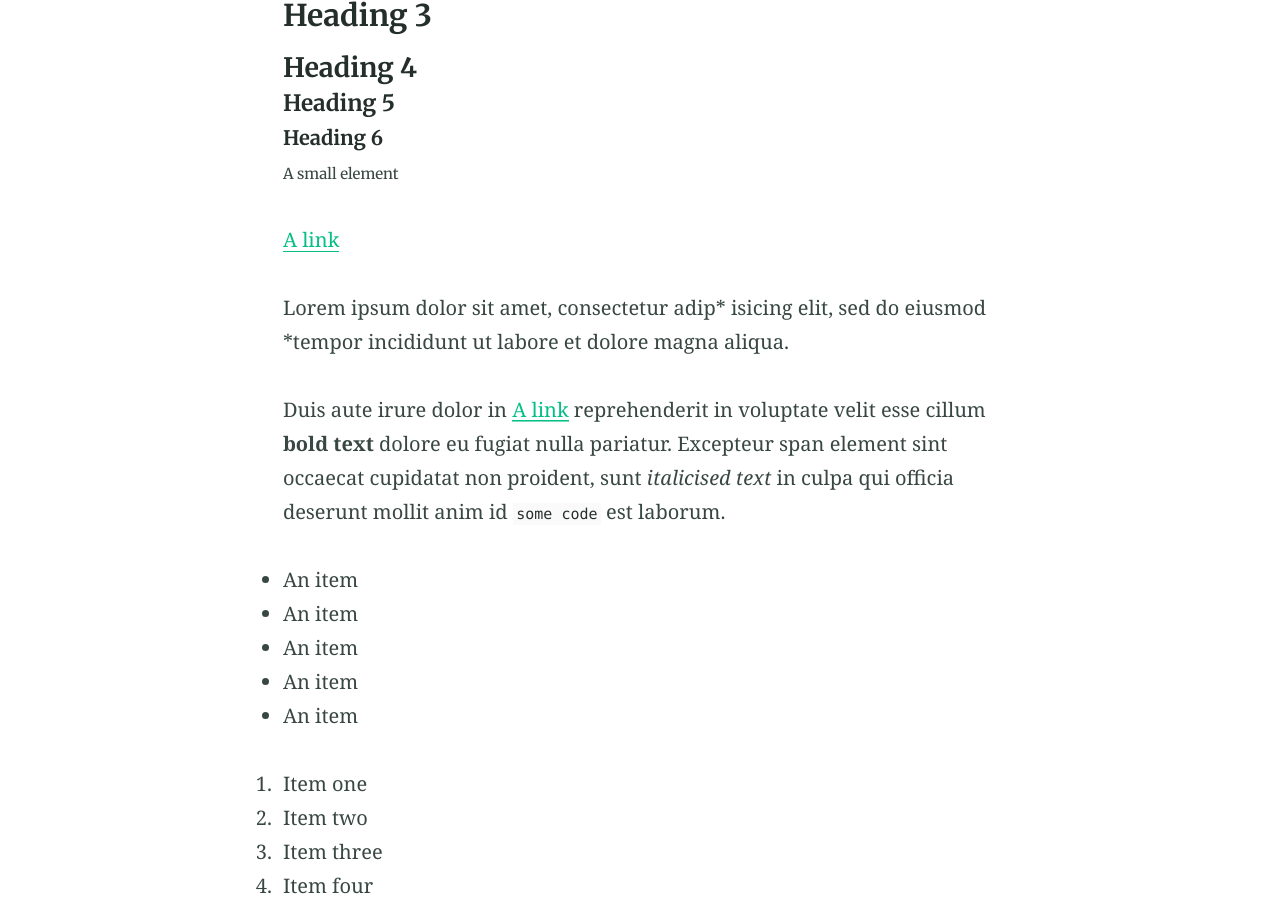
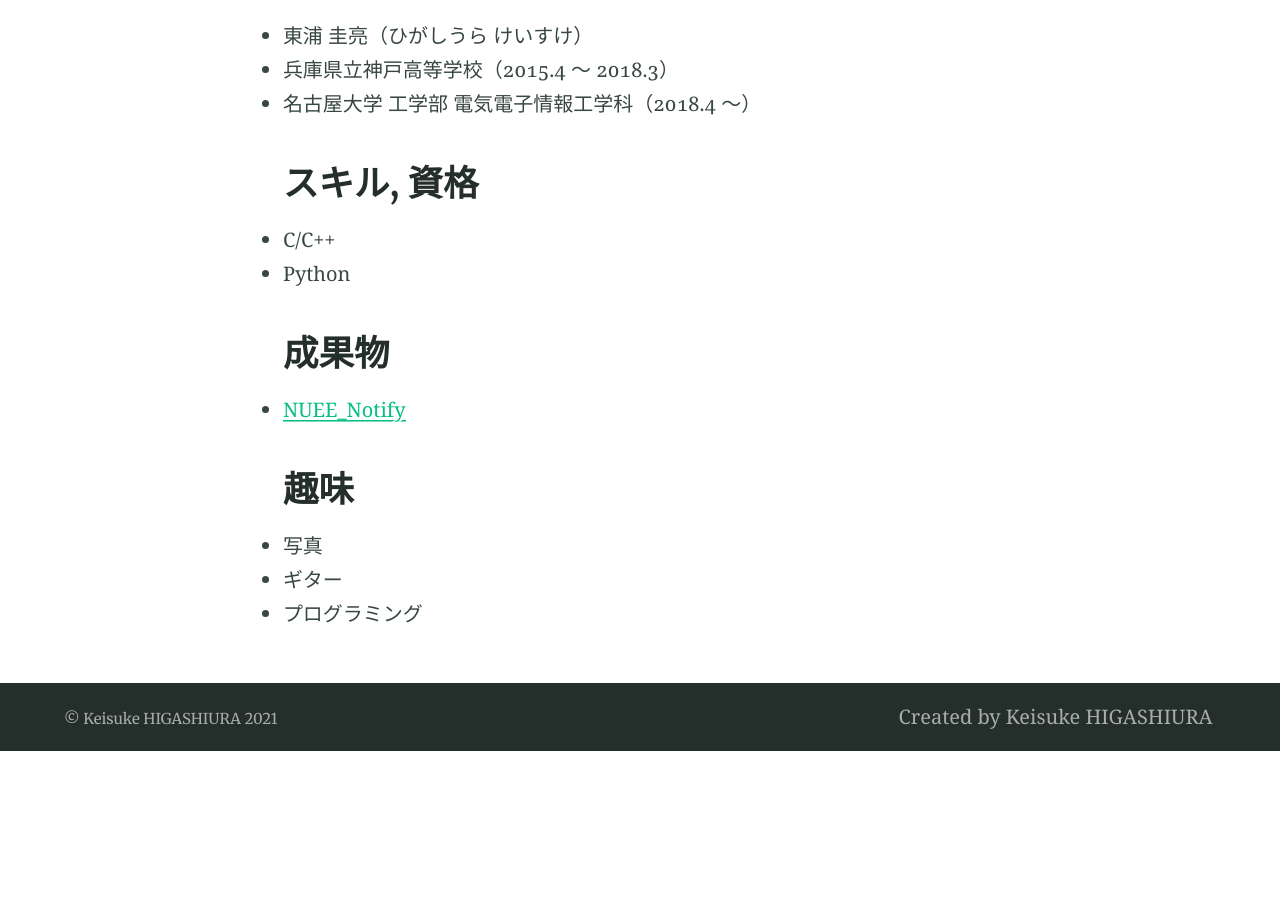
Before and after one commit to Urachan1203/Urachan1203.github.io, a Jekyll site: the page built from elements.md, in a window 1280 px wide and 900 px high, scrolled down 663 px. Built offline with Jekyll 4.4.1, drawn with Linux system fonts in a browser that asks for light colours; after the commit the page ends 1414 px from its top, so only the background shows below that; some of the changed text lies outside the part shown.

Commit message:
add japanese page

````diff
--- a/elements.md
+++ b/elements.md
@@ -3,12 +3,31 @@ title: About me
 feature_text: |
   A demo of Markdown and HTML includes
 feature_image: "https://urachan1203.github.io/img/top.jpg"
-# feature_image: "https://picsum.photos/2560/600?image=873"
 excerpt: ""
 # aside: true
 ---
 
-# Heading 1
+名古屋大学工学部電気電子情報工学科の東浦圭亮（ひがしうら けいすけ）です。
+
+## Profile
+
+- 東浦 圭亮（ひがしうら けいすけ）
+- 兵庫県立神戸高等学校（2015.4 ～ 2018.3）
+- 名古屋大学 工学部 電気電子情報工学科（2018.4 ～）
+
+## スキル, 資格
+- C/C++
+- Python
+
+## 成果物
+- [NUEE_Notify](https://twitter.com/nuee_notify)
+
+## 趣味
+- 写真
+- ギター
+- プログラミング
+
+<!-- # Heading 1
 
 ## Heading 2
 
@@ -142,4 +161,4 @@ blockquote.innerHTML = bolden("Mr. Sullivan", blockquote.innerHTML)
 {% include figure.html image="https://picsum.photos/600/800?image=894" caption="Left aligned image" position="left" width="300" height="800" %}
 
 {% include figure.html image="https://picsum.photos/1600/800?image=894" alt="Image with just alt text" %}{% endraw %}
-```
+``` -->
````
